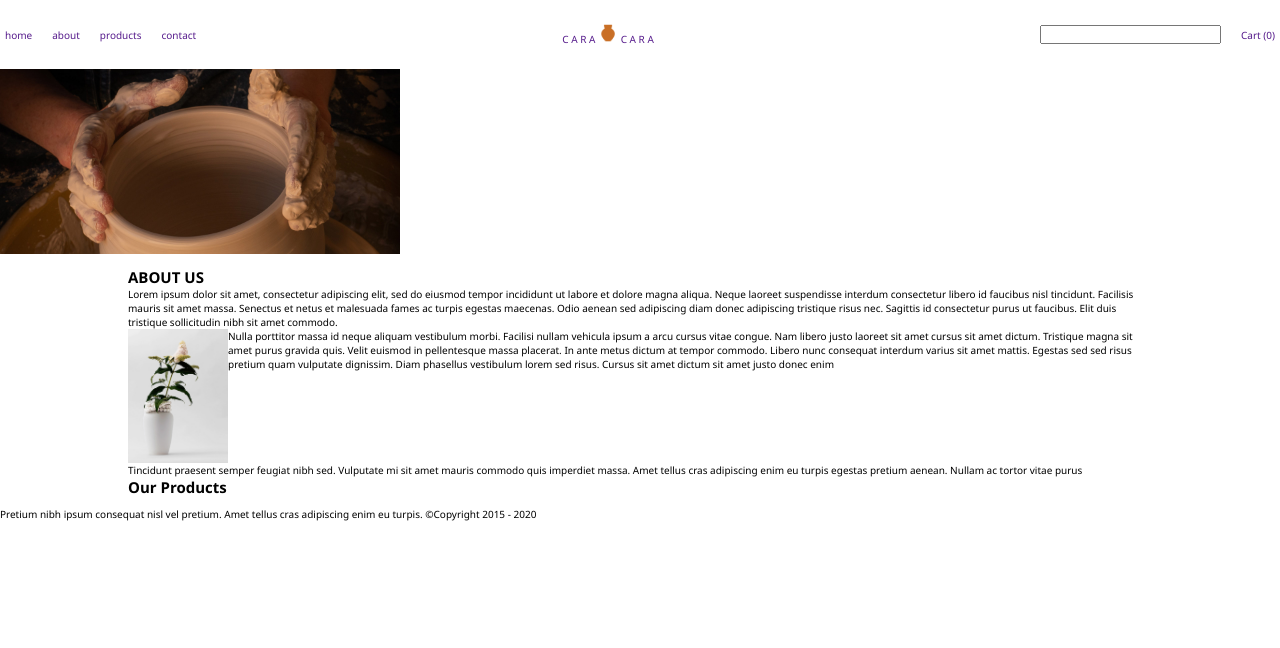
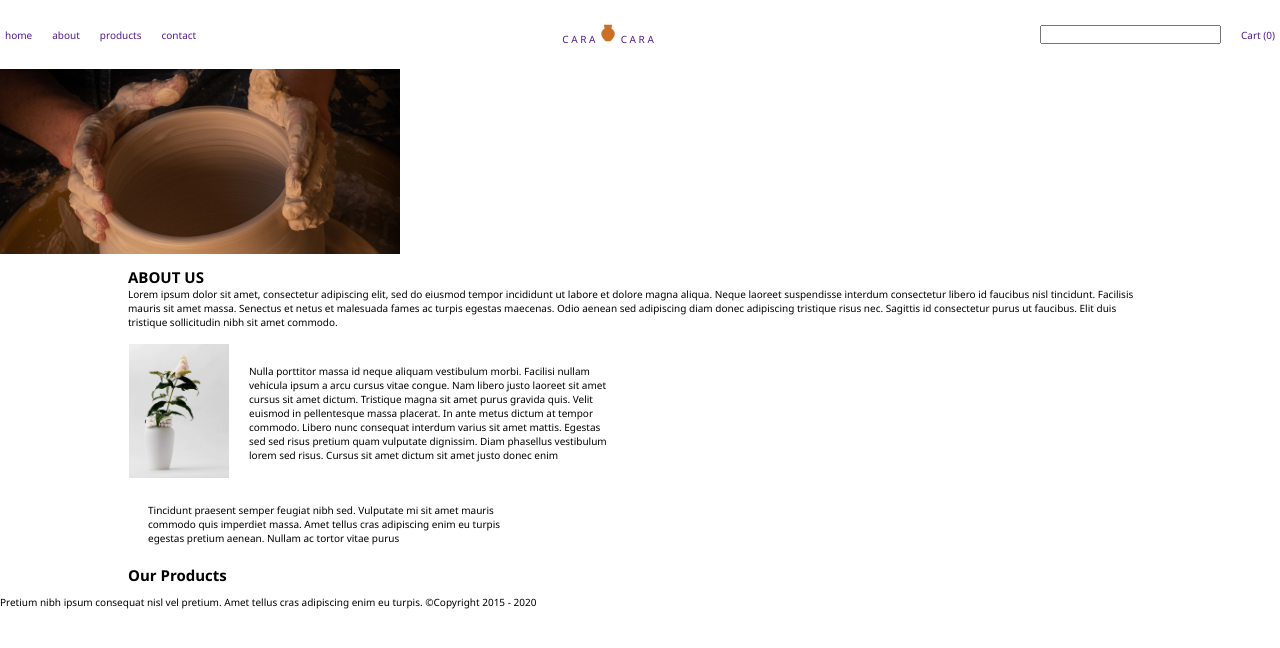
Before and after one commit to Kpun763/eCommerceProject, a plain HTML site: page index.html in a window 1280 px wide. Drawn offline with Linux system fonts and the light colour scheme.

Commit message:
Making adjustments to paragraphas

```diff
--- a/index.html
+++ b/index.html
@@ -44,10 +44,11 @@
                 ac turpis egestas maecenas. Odio aenean sed adipiscing diam donec adipiscing tristique
                 risus nec. Sagittis id consectetur purus ut faucibus. Elit duis tristique sollicitudin nibh sit
                 amet commodo.</p>
+                <br>
 
             <div class="container">
                 <img src="./Assets/Vase_Dame_2048x2048.jpg" alt="white vase with beads and flower" width="100">
-                <p>Nulla porttitor massa id neque aliquam
+                <p class="border">Nulla porttitor massa id neque aliquam
                     vestibulum morbi. Facilisi nullam vehicula
                     ipsum a arcu cursus vitae congue. Nam libero
                     justo laoreet sit amet cursus sit amet dictum.
@@ -61,7 +62,7 @@
                     dictum sit amet justo donec enim</p>
             </div>
 
-            <p>Tincidunt praesent semper feugiat nibh sed.
+            <p class="border">Tincidunt praesent semper feugiat nibh sed.
                 Vulputate mi sit amet mauris commodo quis
                 imperdiet massa. Amet tellus cras adipiscing
                 enim eu turpis egestas pretium aenean.
--- a/style.css
+++ b/style.css
@@ -59,6 +59,10 @@ a {
 
 .container {
     display: flex;
+    flex-direction: row;
+    padding: 1px;
+    align-items: flex-start;
+
 }
 
 .img {
@@ -75,3 +79,9 @@ main {
     padding: 20px;
 
 }
+
+.border {
+    width: 400px;
+    border-radius: 30px;
+    padding: 20px;
+}
```
